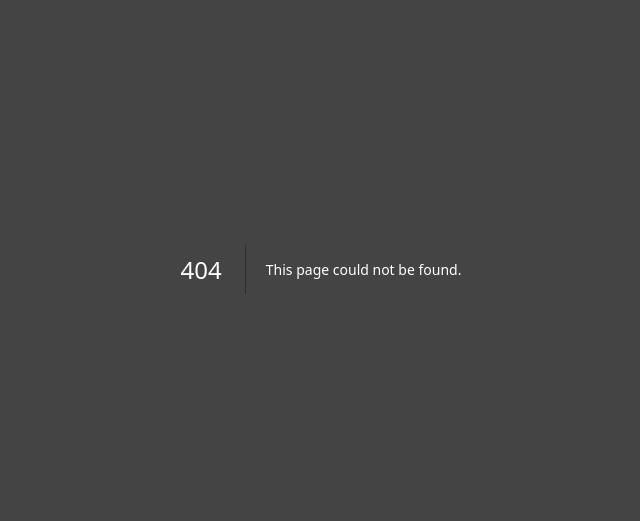
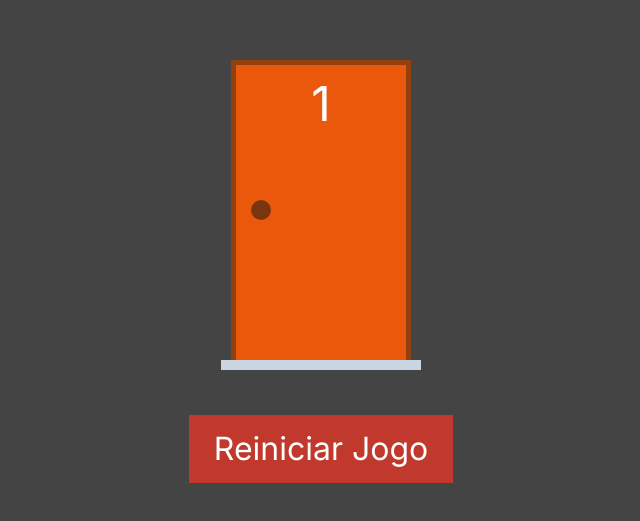
Before and after one commit to Filipe-Bacof/porta-premiada, a Next.js app: page /game/1/1 in a window 1280 px wide. Before the commit this address had no page. Shown: the part 131-652 px from the top of the page, without its empty margins (319-959 px from the left). Built offline with nearby package versions, Linux system fonts and the light colour scheme.

Commit message:
routes for generating the game

```diff
--- a/src/app/game/page.tsx
+++ b/src/app/game/[doors]/[hasgift]/page.tsx
@@ -3,11 +3,20 @@
 
 import { createDoors, updateDoors } from '@/functions/doors'
 import Door from '@/components/Door'
-import { useState } from 'react'
+import { useEffect, useState } from 'react'
 import Link from 'next/link'
+import DoorModel from '@/model/door'
+import { usePathname } from 'next/navigation'
 
-export default function game() {
-  const [doors, setDoors] = useState(createDoors(4, 3))
+export default function Game() {
+  const [doors, setDoors] = useState<DoorModel[]>([])
+  const pathname = usePathname()
+  useEffect(() => {
+    const pathPieces = pathname.split('/')
+    const doorsCount = Number(pathPieces[2])
+    const hasGift = Number(pathPieces[3])
+    setDoors(createDoors(doorsCount, hasGift))
+  }, [pathname])
 
   function renderDoors() {
     return doors.map((door) => {
--- /dev/null
+++ b/src/components/Card.tsx
@@ -0,0 +1,5 @@
+type CardProps = {}
+
+export default function Card(props: CardProps) {
+  return <div className=""></div>
+}
```
